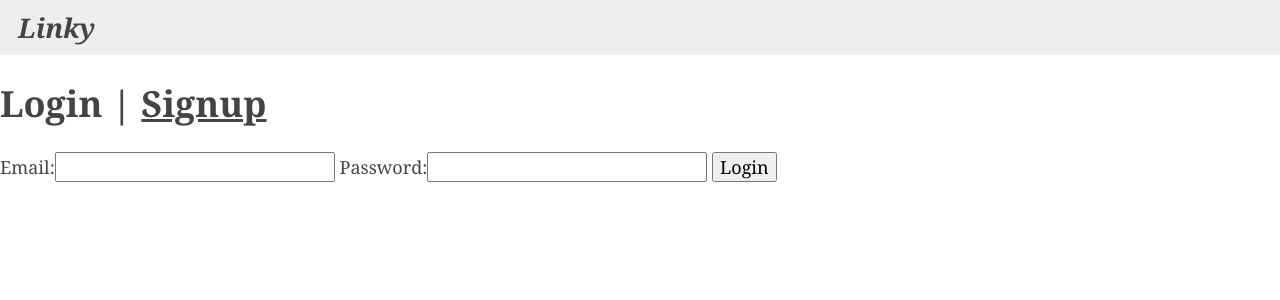
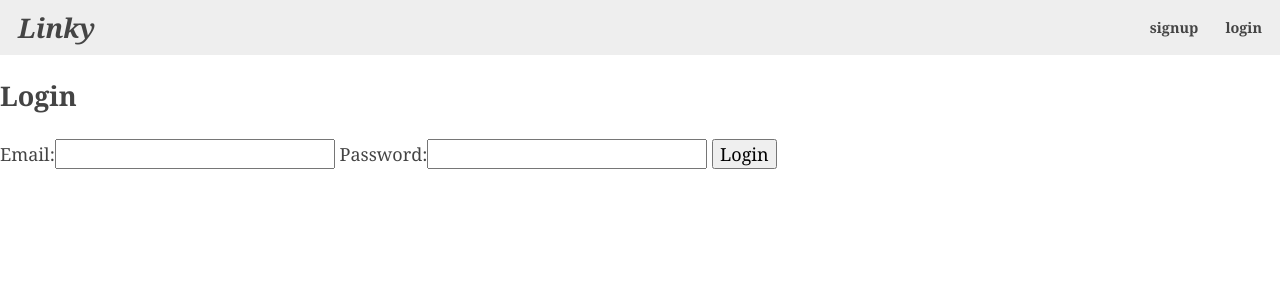
Before and after one commit to getlinky/linky, a Django app: page /login/ in a window 1280 px wide. Shown: the top 300 px of the page. Run offline with Django 3.2, Linux system fonts and the light colour scheme; style sheets or scripts are compiled from the project's sources.

Commit message:
Simplified signup and login pages

```diff
--- a/core/templates/core/login_form.html
+++ b/core/templates/core/login_form.html
@@ -1,10 +1,30 @@
 {% extends 'core/base.html' %}
+
+{% block nav %}
+<header>
+    <nav class="main-nav">
+        <div class="items">
+            <div class="section">
+                <a href="/">
+                    <h1 class="title">Linky</h1>
+                </a>
+            </div>
+            <div class="section settings-logout-save">
+                <a href="/signup">signup</a>
+                <a href="/login">login</a>
+            </div>
+        </div>
+    </nav>
+</header>
+{% endblock %}
+
 
 {% block content %}
 
 {% if error %}{{ error }}{% endif %}
 
-<h1>Login | <a href="{% url 'signup' %}">Signup</a></h1>
+<h2>Login</h1>
+
 
 {% if form.non_field_errors %}
     <ul class='form-errors'>
```
Also changed, not shown: core/templates/core/signup_form.html (+19 -1 lines).
